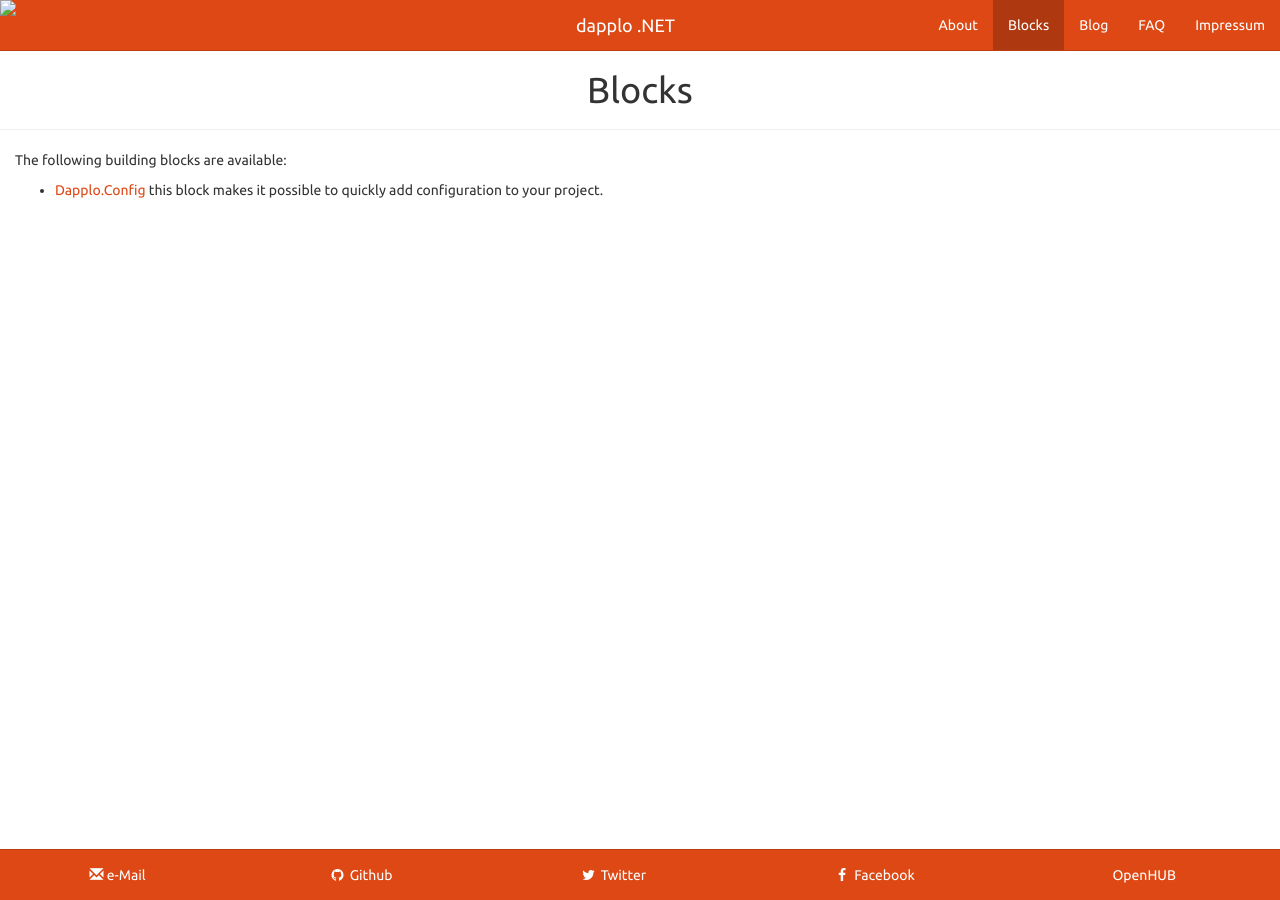
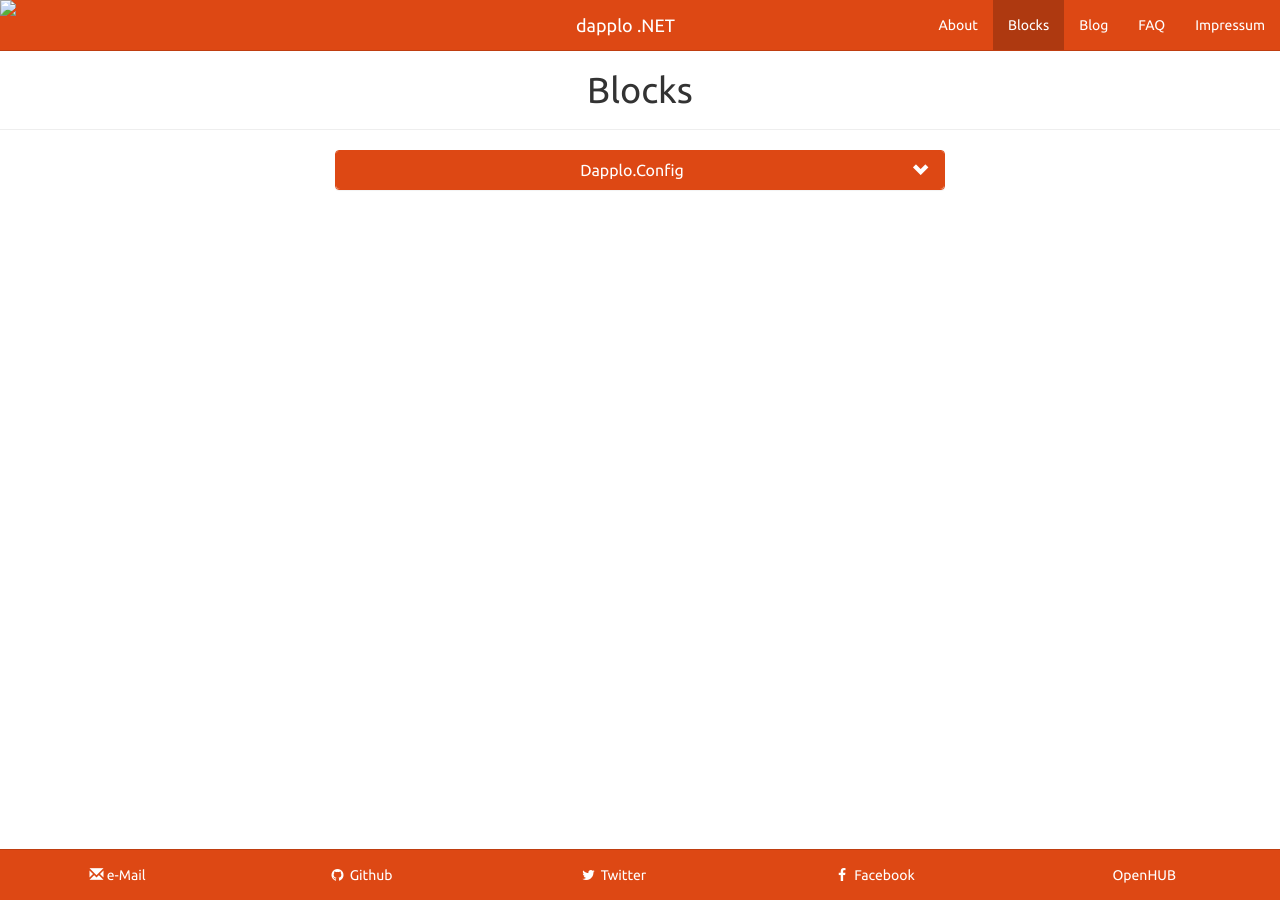
Before and after one commit to dapplo/dapplo.github.io, a Jekyll site: the page built from pages/blocks.html, in a window 1280 px wide. Built offline with Jekyll 4.4.1, drawn with Linux system fonts in a browser that asks for light colours; Markdown is read by kramdown in place of the engine named in the settings.

Commit message:
Changed blocks to use a collection.

```diff
--- a/_config.yml
+++ b/_config.yml
@@ -11,6 +11,7 @@ facebook: dapplo
 openhub_project: dapplo
 collections:
 - faqs
+- blocks
 
 # Build settings
 markdown: redcarpet
--- /dev/null
+++ b/_layouts/blocks.html
@@ -0,0 +1,3 @@
+---
+---
+{{ content }}
--- /dev/null
+++ b/pages/blocks.html
@@ -0,0 +1,28 @@
+---
+layout: page
+title: Blocks
+permalink: /blocks/
+tags: show_in_header_menu
+---
+
+<div class="row">
+{% assign sorted_blocks = site.blocks | sort:"sort_id" %}
+
+<div class="col-md-6 col-md-offset-3">
+	<div id="user_accordion" class="panel-group">
+		{% for block in sorted_blocks %}
+			<div class="panel panel-primary">
+				<div class="panel-heading btn btn-block" data-toggle="collapse" data-target="#block_body_{{ forloop.index }}">
+					<h2 class="panel-title">{{ block.title }}<span class="glyphicon glyphicon-chevron-down pull-right"/></h2>
+				</div>
+				<div id="block_body_{{ forloop.index }}" class="panel-collapse collapse">
+					<div class="panel-body ">
+						{{ block.content | markdownify }}
+					</div>
+				</div>
+			</div>
+		{% endfor %}
+	</div>
+</div>
+
+</div>
--- a/pages/blocks.md
+++ /dev/null
@@ -1,9 +0,0 @@
----
-layout: page
-title: Blocks
-permalink: /blocks/
-tags: show_in_header_menu
----
-
-The following building blocks are available:
-* [Dapplo.Config](https://github.com/dapplo/Dapplo.Config) this block makes it possible to quickly add configuration to your project.
```
Also changed, not shown: _blocks/dapplo.config.md (added, +8 -0 lines).
